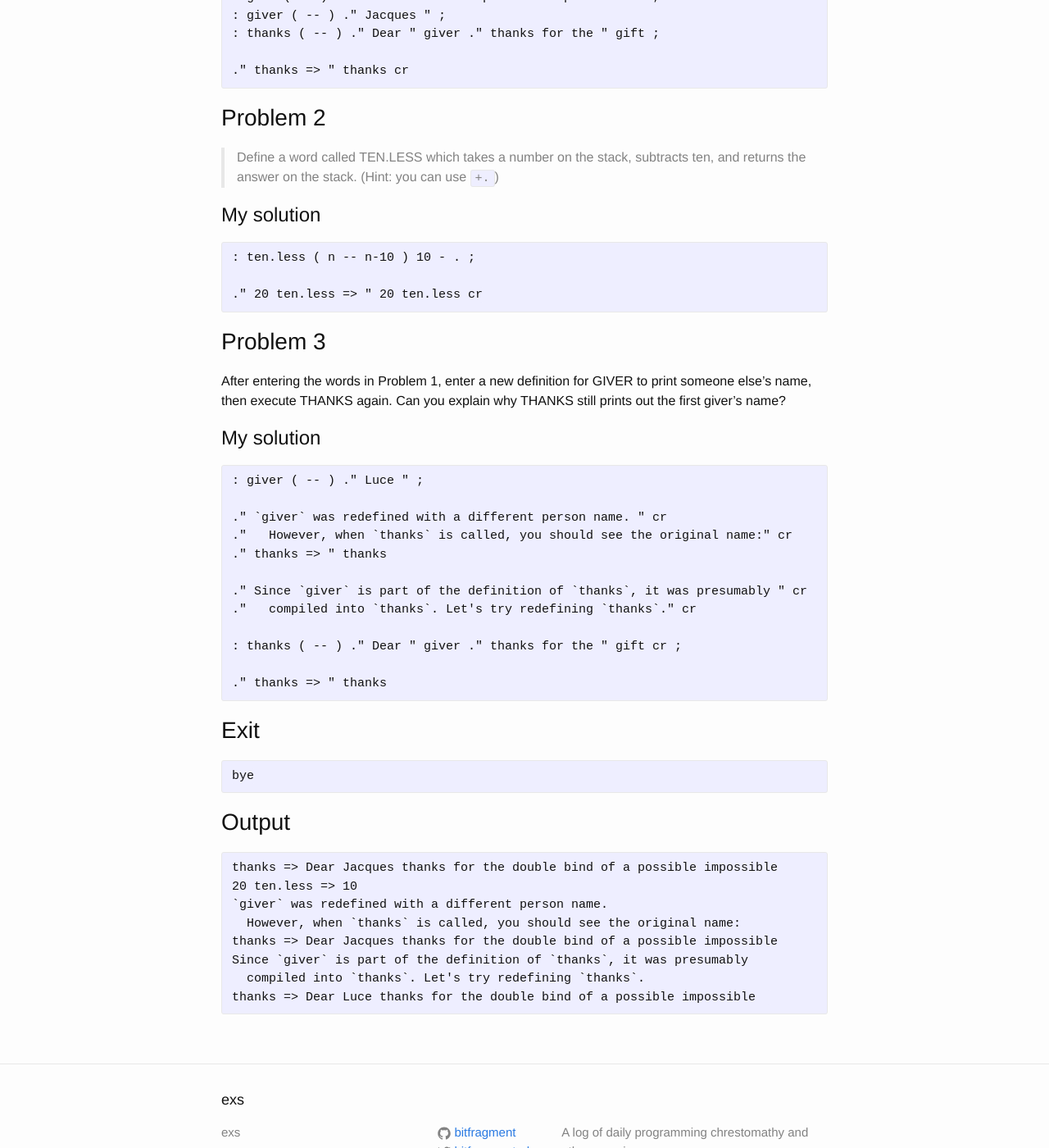
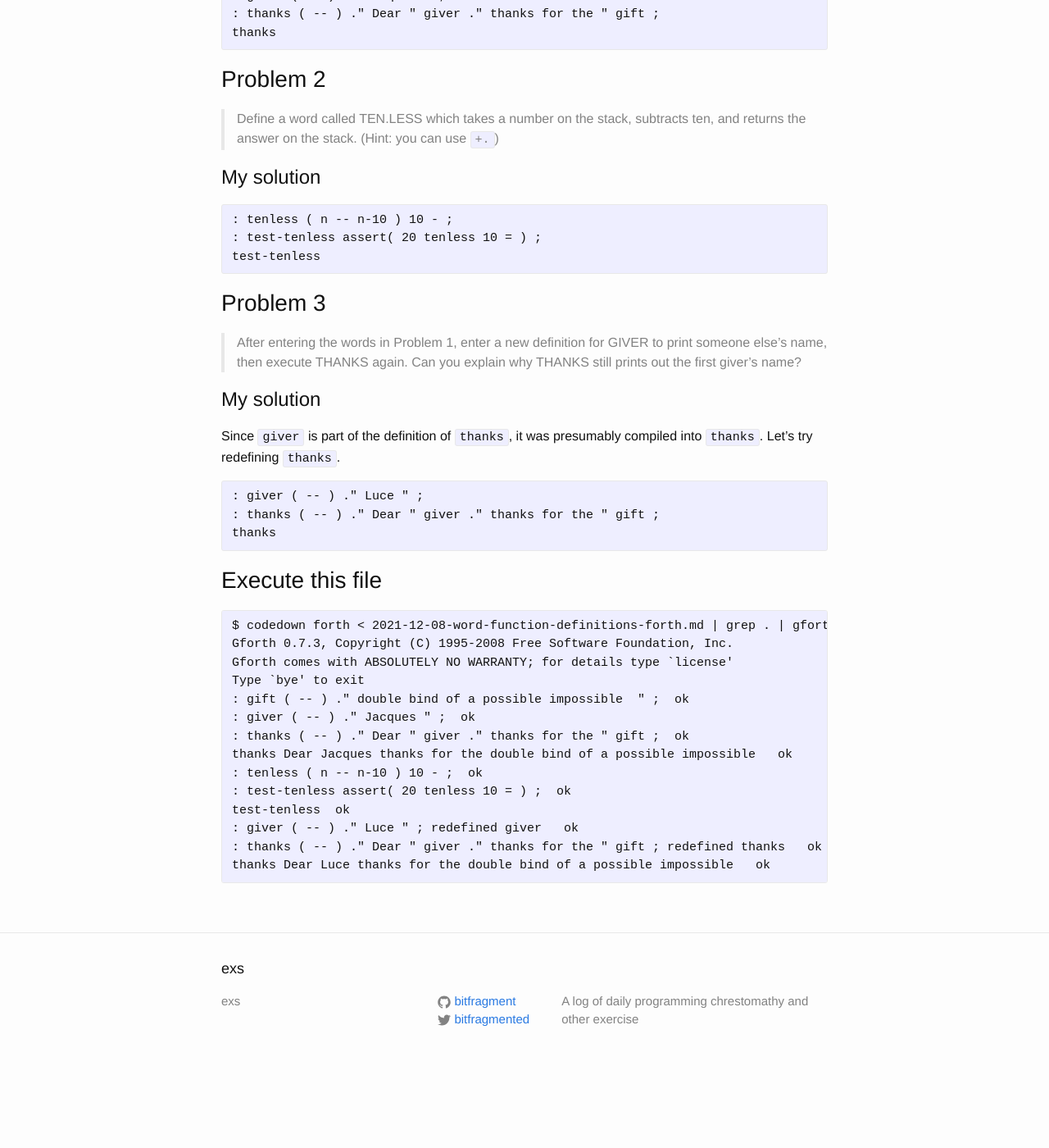
Before and after one commit to bitfragment/exs, a Jekyll site: the page built from _posts/2021-12-08-word-function-definitions-forth.md, in a window 1280 px wide and 1400 px high, scrolled down 916 px. Shown: the whole window at 82% size. Built offline with Jekyll 4.4.1, drawn with Linux system fonts in a browser that asks for light colours; after the commit the page ends 2231 px from its top, so only the background shows below that; some of the changed text lies outside the part shown.

Commit message:
Update format

````diff
--- a/_posts/2021-12-08-word-function-definitions-forth.md
+++ b/_posts/2021-12-08-word-function-definitions-forth.md
@@ -33,10 +33,8 @@ src-url: https://www.forth.com/starting-forth/1-forth-stacks-dictionary/
 : gift ( -- ) ." double bind of a possible impossible  " ;
 : giver ( -- ) ." Jacques " ;
 : thanks ( -- ) ." Dear " giver ." thanks for the " gift ;
-
-." thanks => " thanks cr
+thanks
 ```
-
 
 ## Problem 2
 
@@ -47,53 +45,43 @@ src-url: https://www.forth.com/starting-forth/1-forth-stacks-dictionary/
 ### My solution
 
 ```forth
-: ten.less ( n -- n-10 ) 10 - . ;
-
-." 20 ten.less => " 20 ten.less cr
+: tenless ( n -- n-10 ) 10 - ;
+: test-tenless assert( 20 tenless 10 = ) ;
+test-tenless
 ```
-
 
 ## Problem 3
 
-After entering the words in Problem 1, enter a new definition for GIVER to
-print someone else’s name, then execute THANKS again. Can you explain why
-THANKS still prints out the first giver’s name?
+> After entering the words in Problem 1, enter a new definition for GIVER
+> to print someone else’s name, then execute THANKS again. Can you explain
+> why THANKS still prints out the first giver’s name?
 
 ### My solution
 
+Since `giver` is part of the definition of `thanks`, it was presumably
+compiled into `thanks`. Let's try redefining `thanks`.
+
 ```forth
 : giver ( -- ) ." Luce " ;
-
-." `giver` was redefined with a different person name. " cr
-."   However, when `thanks` is called, you should see the original name:" cr
-." thanks => " thanks
-
-." Since `giver` is part of the definition of `thanks`, it was presumably " cr
-."   compiled into `thanks`. Let's try redefining `thanks`." cr
-
-: thanks ( -- ) ." Dear " giver ." thanks for the " gift cr ;
-
-." thanks => " thanks
+: thanks ( -- ) ." Dear " giver ." thanks for the " gift ;
+thanks
 ```
 
-
-## Exit
-
-```forth
-bye
-```
-
-
-
-## Output
+## Execute this file
 
 ```txt
-thanks => Dear Jacques thanks for the double bind of a possible impossible
-20 ten.less => 10
-`giver` was redefined with a different person name.
-  However, when `thanks` is called, you should see the original name:
-thanks => Dear Jacques thanks for the double bind of a possible impossible
-Since `giver` is part of the definition of `thanks`, it was presumably
-  compiled into `thanks`. Let's try redefining `thanks`.
-thanks => Dear Luce thanks for the double bind of a possible impossible
+$ codedown forth < 2021-12-08-word-function-definitions-forth.md | grep . | gforth
+Gforth 0.7.3, Copyright (C) 1995-2008 Free Software Foundation, Inc.
+Gforth comes with ABSOLUTELY NO WARRANTY; for details type `license'
+Type `bye' to exit
+: gift ( -- ) ." double bind of a possible impossible  " ;  ok
+: giver ( -- ) ." Jacques " ;  ok
+: thanks ( -- ) ." Dear " giver ." thanks for the " gift ;  ok
+thanks Dear Jacques thanks for the double bind of a possible impossible   ok
+: tenless ( n -- n-10 ) 10 - ;  ok
+: test-tenless assert( 20 tenless 10 = ) ;  ok
+test-tenless  ok
+: giver ( -- ) ." Luce " ; redefined giver   ok
+: thanks ( -- ) ." Dear " giver ." thanks for the " gift ; redefined thanks   ok
+thanks Dear Luce thanks for the double bind of a possible impossible   ok
 ```
````
Also changed, not shown: other parts of _posts/2021-12-08-word-function-definitions-forth.md (+1 -1 lines).
